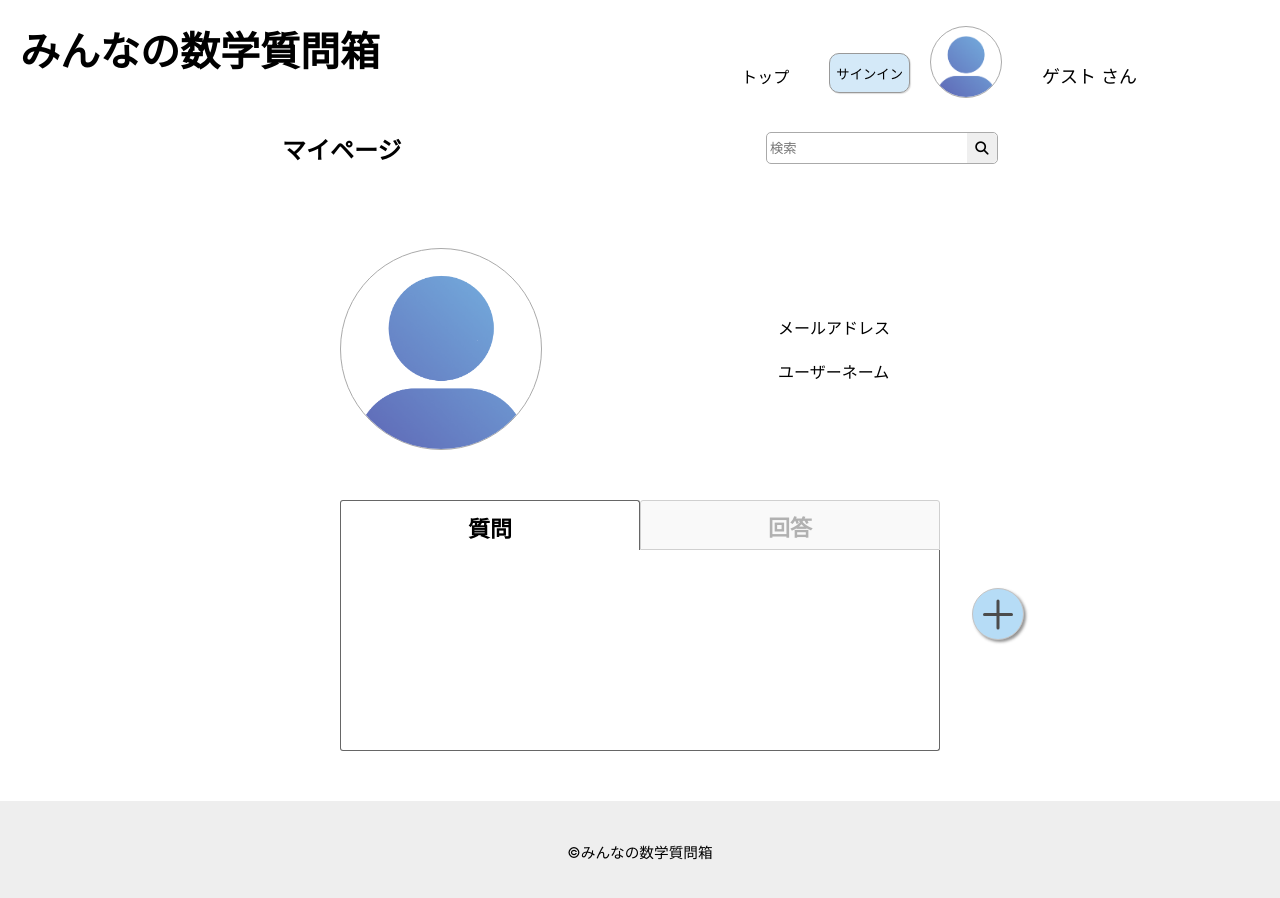
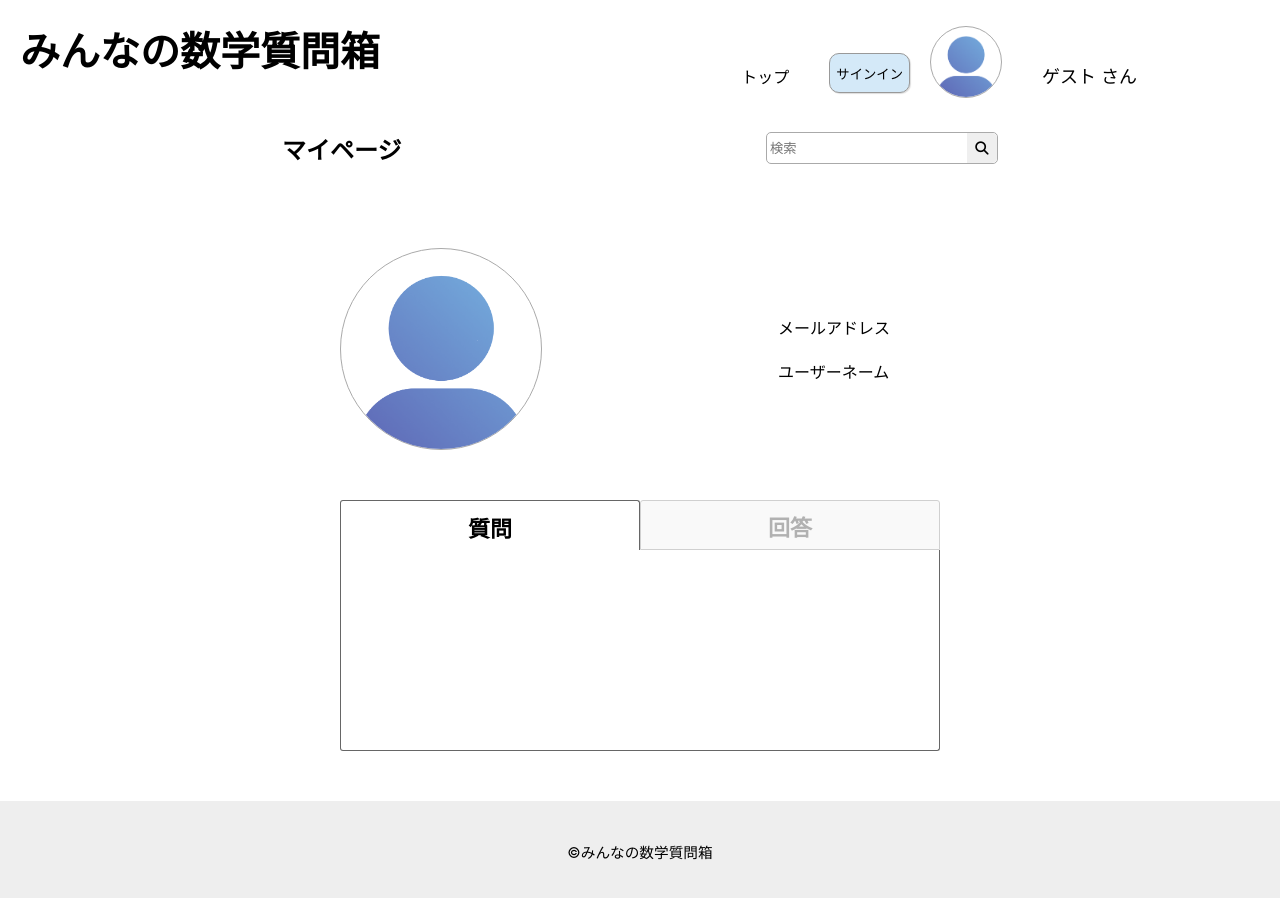
Before and after one commit to LSbard000com/math-question-box-app, a React (Create React App) app: page /mypage/1 in a window 1280 px wide. Shown: the top 898 px of the page. Built offline with nearby package versions, Linux system fonts and the light colour scheme; no server answers; the database is empty; a web font is replaced by a local one.

Commit message:
PostButtonコンポーネントを削除

```diff
--- a/src/components/mypage/MyPage.tsx
+++ b/src/components/mypage/MyPage.tsx
@@ -80,7 +80,6 @@ const MyPage = () => {
           </div>
         </div>
       </div>
-      <PostButton />
       <Footer />
     </div>
   )
--- a/src/components/top/TopPage.tsx
+++ b/src/components/top/TopPage.tsx
@@ -10,7 +10,6 @@ import Filter from './Filter'
 const TopPage = () => {
   return (
     <div className='top-page'>
-      <PostButton />
       <div className='header'>
         <Header />
         <PageTitle title='トップページ' />
```
